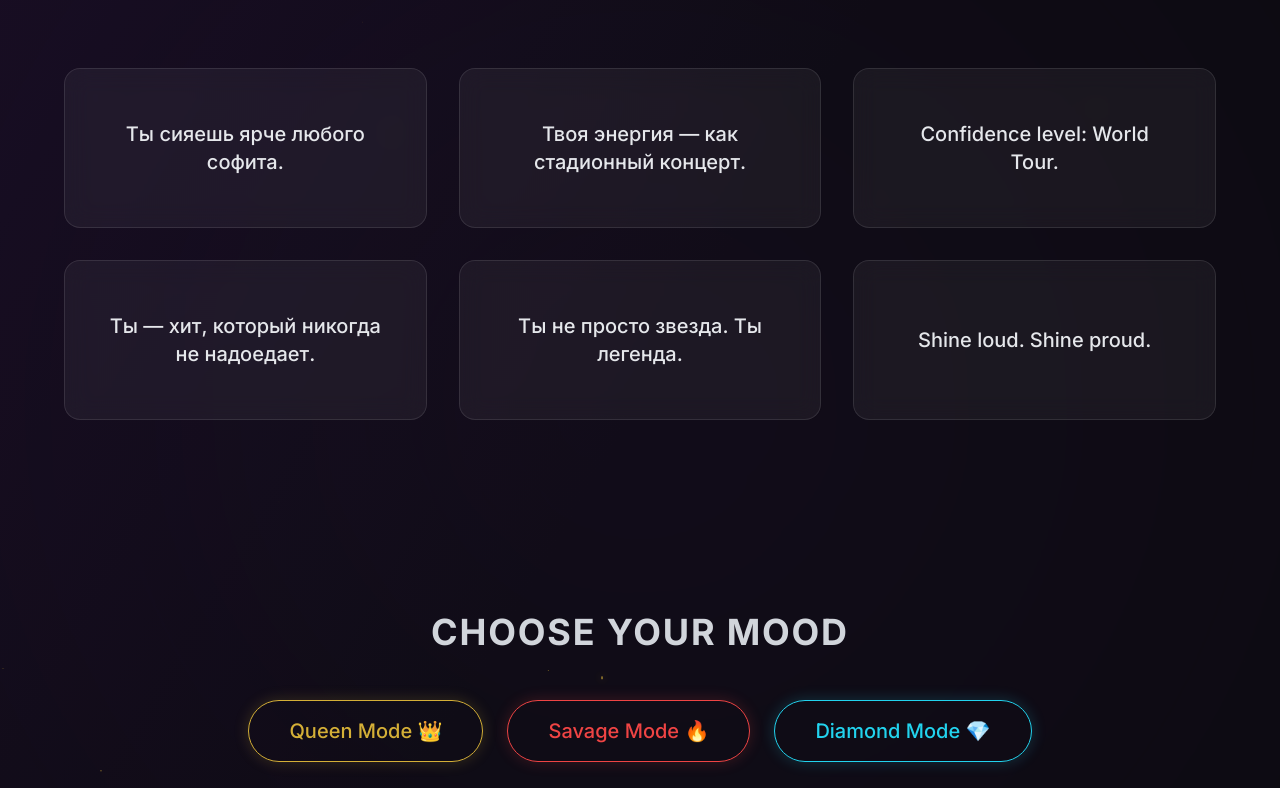
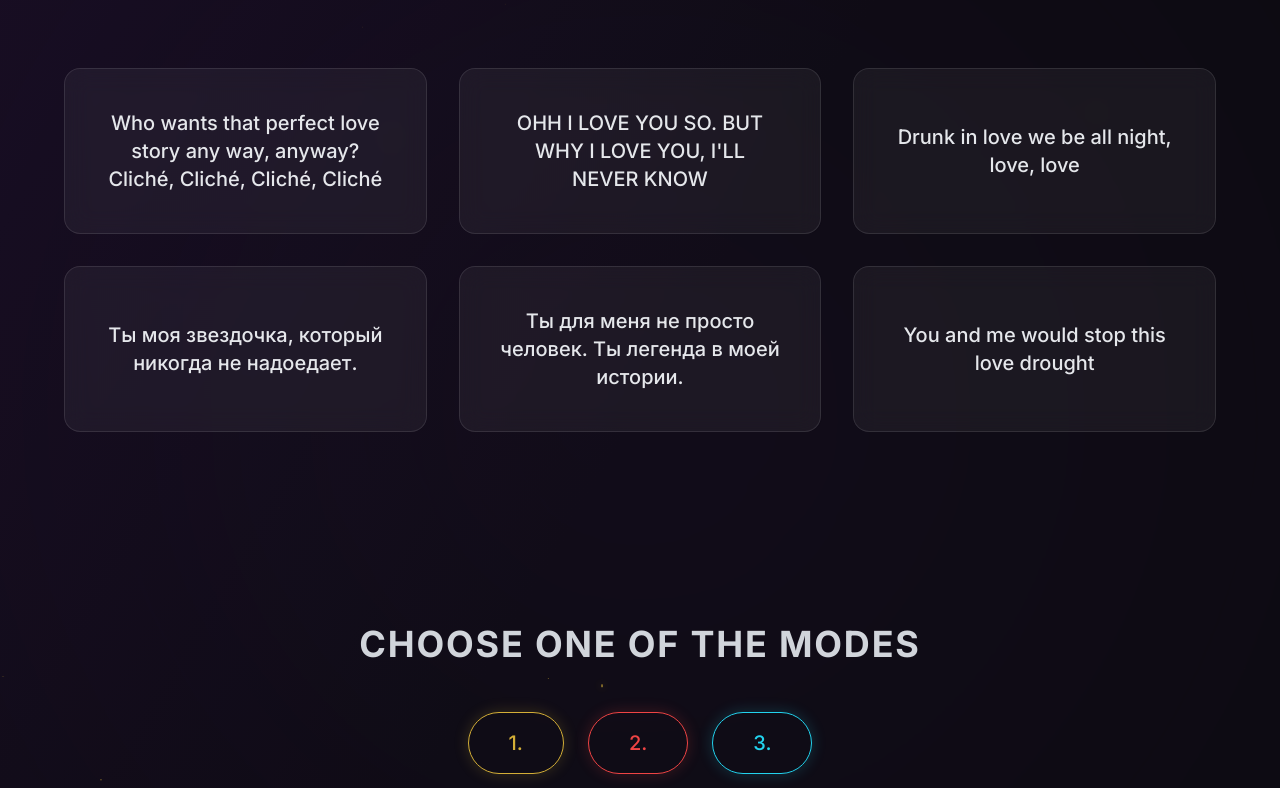
Before and after one commit to Hanchatwer123/8thmarch, a React (Vite) app: page /8wywvqx0ga0sg2q in a window 1280 px wide. Shown: the part 692-1480 px from the top of the page. Built offline with nearby package versions, Linux system fonts and the light colour scheme; a web font is replaced by a local one; what @radix-ui/themes would draw is missing.

Commit message:
Update mood messages and button labels in Aizeshkaa

```diff
--- a/src/pages/Aizeshka.tsx
+++ b/src/pages/Aizeshka.tsx
@@ -45,18 +45,18 @@ const Aizere: React.FC = () => {
     const activeColor = mood ? moodColors[mood] : moodColors.default;
 
     const moodMessages = {
-        queen: "Правишь своим миром с изяществом. Настоящая королева знает себе цену.",
-        savage: "Огонь в глазах, уверенность в шагах. Никто не встанет на твоем пути.",
-        diamond: "Идеальна, редка и сияешь в любых условиях. Бриллиант чистой воды."
+        queen: "Ну чо за королева. Продолжай также править этим миром и моим сердцем",
+        savage: "Я обожаю огонь в твоих глазах, уверенность в твоих действиях. Никто не встанет на твоем пути, а если кто то и встанет то я им не позволю своей бицухой ХАХЗЫАПХ=ЫВХАХЫВАХЫ=АХВ",
+        diamond: "Ты красивая, идеальная и любые твои минус для меня плюс. Ты бриллиантищу просто бож"
     };
 
     const cards = [
-        { text: "Ты сияешь ярче любого софита." },
-        { text: "Твоя энергия — как стадионный концерт." },
-        { text: "Confidence level: World Tour." },
-        { text: "Ты — хит, который никогда не надоедает." },
-        { text: "Ты не просто звезда. Ты легенда." },
-        { text: "Shine loud. Shine proud." }
+        { text: "Who wants that perfect love story any way, anyway? Cliché, Cliché, Cliché, Cliché" },
+        { text: "OHH I LOVE YOU SO. BUT WHY I LOVE YOU, I'LL NEVER KNOW" },
+        { text: "Drunk in love we be all night, love, love" },
+        { text: "Ты моя звездочка, который никогда не надоедает." },
+        { text: "Ты для меня не просто человек. Ты легенда в моей истории." },
+        { text: "You and me would stop this love drought" }
     ];
 
     return (
@@ -159,7 +159,7 @@ const Aizere: React.FC = () => {
                                 transition={{ duration: 8, repeat: Infinity, ease: "linear" }}
                                 className="bg-clip-text text-transparent bg-gradient-to-r from-white via-[#d4af37] to-white"
                             >
-                                С 8 Марта, Айзере —<br />Ты настоящая Queen.
+                                С 8 Марта, Айзешка —<br />Ты моя настоящая королева.
                             </motion.span>
                         </h1>
                         <motion.p
@@ -168,7 +168,7 @@ const Aizere: React.FC = () => {
                             transition={{ delay: 1, duration: 1.5 }}
                             className="text-xl md:text-3xl text-gray-400 font-light tracking-wide mt-4 md:mt-8"
                         >
-                            Сила. Грация. Уверенность. Идеальный ритм.
+                            Baddie, diva, slay Shawty :)
                         </motion.p>
                     </motion.div>
                 </section>
@@ -210,16 +210,16 @@ const Aizere: React.FC = () => {
 
                 {/* 3. CHOOSE YOUR MOOD */}
                 <section className="py-24 text-center w-full max-w-4xl">
-                    <h2 className="text-3xl md:text-4xl font-bold mb-12 text-gray-300 tracking-wider uppercase">Choose Your Mood</h2>
+                    <h2 className="text-3xl md:text-4xl font-bold mb-12 text-gray-300 tracking-wider uppercase">Choose one of the modes</h2>
                     <div className="flex flex-col sm:flex-row gap-6 justify-center">
                         <button onClick={() => setMood('queen')} className="px-10 py-4 rounded-full text-xl font-medium border border-[#d4af37] text-[#d4af37] hover:bg-[#d4af37] hover:text-black transition-all shadow-[0_0_15px_rgba(212,175,55,0.2)] hover:shadow-[0_0_35px_rgba(212,175,55,0.6)]">
-                            Queen Mode 👑
+                            1.
                         </button>
                         <button onClick={() => setMood('savage')} className="px-10 py-4 rounded-full text-xl font-medium border border-red-500 text-red-500 hover:bg-red-500 hover:text-white transition-all shadow-[0_0_15px_rgba(239,68,68,0.2)] hover:shadow-[0_0_35px_rgba(239,68,68,0.6)]">
-                            Savage Mode 🔥
+                            2.
                         </button>
                         <button onClick={() => setMood('diamond')} className="px-10 py-4 rounded-full text-xl font-medium border border-cyan-400 text-cyan-400 hover:bg-cyan-400 hover:text-black transition-all shadow-[0_0_15px_rgba(34,211,238,0.2)] hover:shadow-[0_0_35px_rgba(34,211,238,0.6)]">
-                            Diamond Mode 💎
+                            3.
                         </button>
                     </div>
 
@@ -288,7 +288,7 @@ const Aizere: React.FC = () => {
                                 transition={{ delay: 1.5, duration: 1 }}
                                 className="text-3xl md:text-5xl text-purple-200 font-light italic drop-shadow-md"
                             >
-                                "You know the energy. You live the legacy."
+                                "Imperfections make you more beautiful."
                             </motion.p>
                         </motion.div>
 
@@ -348,11 +348,11 @@ const Aizere: React.FC = () => {
                             </button>
 
                             <h3 className="text-5xl md:text-7xl font-serif text-[#d4af37] mb-12 mt-4 tracking-wide shadow-black drop-shadow-lg">
-                                Ты — Искусство.
+                                Ты — идеальный соулмейт.
                             </h3>
                             <div className="space-y-8 text-xl md:text-3xl text-gray-200 font-light leading-relaxed">
                                 <p>
-                                    Ты не просто идешь по жизни — ты задаешь ей ритм.
+                                    Я не знал о твоём существовании, но я теперь не могу представить и дня без общения с тобой.
                                 </p>
                                 <p>
                                     В тебе сочетается невероятная сила и хрупкая элегантность.
@@ -362,7 +362,7 @@ const Aizere: React.FC = () => {
                                     Сияй. Вдохновляй. Покоряй.
                                 </p>
                                 <p className="italic text-gray-400 text-lg md:text-xl pt-12">
-                                    С праздником, бесподобная Айзере.
+                                    С праздником, бесподобная Айз.
                                 </p>
                             </div>
                         </motion.div>
```
